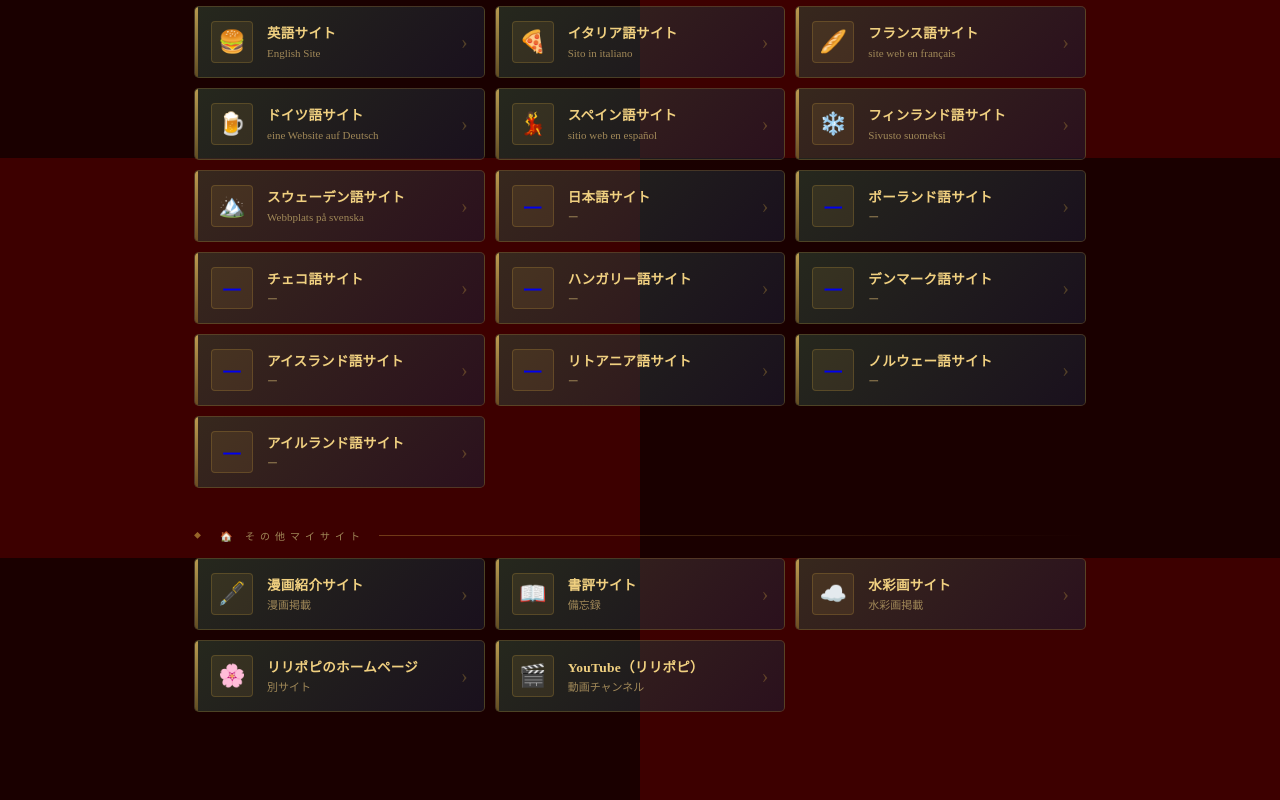
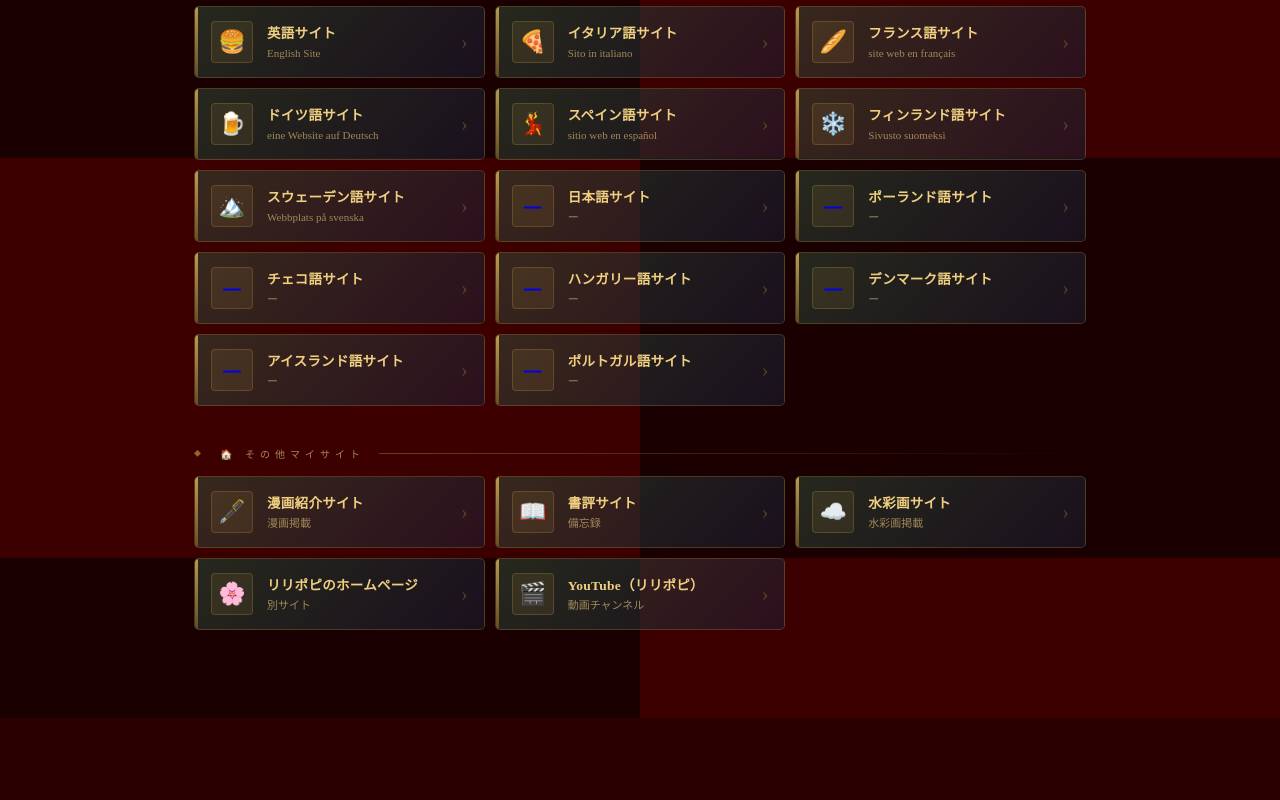
Before and after one commit to Azaleacreativeroom888/mywebsitematome, a plain HTML site: page index.html in a window 1280 px wide. Shown: the part 1042-1842 px from the top of the page. After the commit the page ends 1760 px from the top, so only its background shows below. Drawn offline with Linux system fonts and the light colour scheme.

Commit message:
Update index.html

```diff
--- a/index.html
+++ b/index.html
@@ -525,28 +525,10 @@
       <span class="link-arrow">›</span>
     </a>
 
-    <a class="link-card" href="https://azaleacreativeroom888.github.io/fan-lithanian/" target="_blank" rel="noopener">
+    <a class="link-card" href="https://azaleacreativeroom888.github.io/fan-portuguese/" target="_blank" rel="noopener">
       <div class="link-icon">ー</div>
       <div class="link-text">
-        <span class="link-name">リトアニア語サイト</span>
-        <span class="link-desc">ー</span>
-      </div>
-      <span class="link-arrow">›</span>
-    </a>
-
-    <a class="link-card" href="https://azaleacreativeroom888.github.io/fan-norwegian/" target="_blank" rel="noopener">
-      <div class="link-icon">ー</div>
-      <div class="link-text">
-        <span class="link-name">ノルウェー語サイト</span>
-        <span class="link-desc">ー</span>
-      </div>
-      <span class="link-arrow">›</span>
-    </a>
-
-    <a class="link-card" href="https://azaleacreativeroom888.github.io/fan-irish/" target="_blank" rel="noopener">
-      <div class="link-icon">ー</div>
-      <div class="link-text">
-        <span class="link-name">アイルランド語サイト</span>
+        <span class="link-name">ポルトガル語サイト</span>
         <span class="link-desc">ー</span>
       </div>
       <span class="link-arrow">›</span>
```
